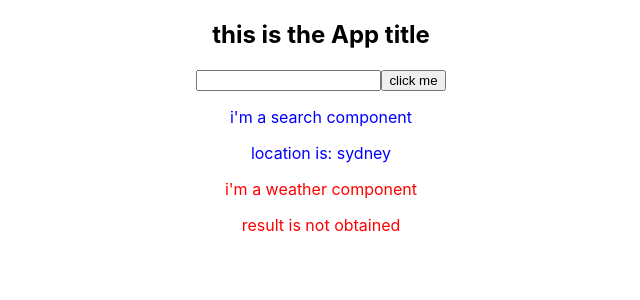
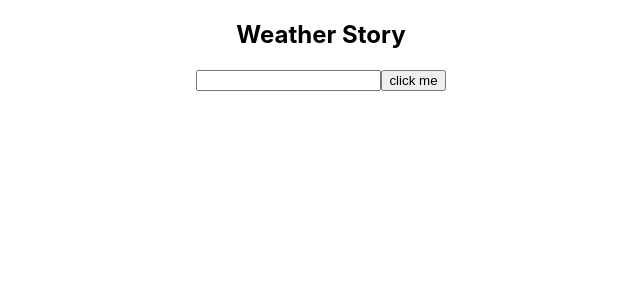
Before and after one commit to Ledwos/WeatherApp, a React (Create React App) app in the folder ws-client/: page / in a window 1280 px wide. Shown: the top 300 px of the page, without its empty margins (319-959 px from the left). Built offline with nearby package versions, Linux system fonts and the light colour scheme.

Commit message:
add render functionality

```diff
--- a/ws-client/package.json
+++ b/ws-client/package.json
@@ -8,6 +8,7 @@
     "@testing-library/user-event": "^7.2.1",
     "react": "^16.13.1",
     "react-dom": "^16.13.1",
+    "react-router-dom": "^5.1.2",
     "react-scripts": "3.4.1"
   },
   "scripts": {
--- a/ws-client/src/App.js
+++ b/ws-client/src/App.js
@@ -7,11 +7,13 @@ class App extends React.Component {
   constructor(props) {
     super(props);
     this.state = {
-      location: "sydney",
-      result: "not obtained yet"
+      submit: false,
+      location: " ",
+      result: " "
     };
     this.locUpdate = this.locUpdate.bind(this);
     this.handleFetch = this.handleFetch.bind(this);
+    this.homeClick = this.homeClick.bind(this);
   }
 
   locUpdate(loc) {
@@ -23,17 +25,19 @@ class App extends React.Component {
     fetch(`/api/weather/${this.state.location}`)
     .then(response => response.json())
     .then(data => {
-      this.setState({result: data});
-      console.log("got data");
+      this.setState({result: data, submit: true});
     });
 }
+
+  homeClick() {
+    this.setState({submit: false, location: " ", result: " "});
+  }
 
   render() {
     return (
       <div className='App'>
-        <h2>this is the App title</h2>
-        <Search location={this.state.location} locUpdate={this.locUpdate} handleFetch={this.handleFetch} />
-        <Weather result={this.state.result} />
+        <h2 onClick={this.homeClick}>Weather Story</h2>
+        {this.state.submit ? <Weather result={this.state.result} /> : <Search location={this.state.location} locUpdate={this.locUpdate} handleFetch={this.handleFetch} />}
       </div>
     )
   }
--- a/ws-client/src/components/Search.js
+++ b/ws-client/src/components/Search.js
@@ -19,8 +19,6 @@ function Search(props) {
                 <input id='searchBar' type='text' onChange={handleChange} ></input>
                 <button type="button" onClick={handleSubmit}>click me</button>
             </form>
-            <p>i'm a search component</p>
-            <p>location is: {props.location}</p>
         </div>
     );
 };
```
Also changed, not shown: 1 other file (tests, documents, lock files or other folders).
